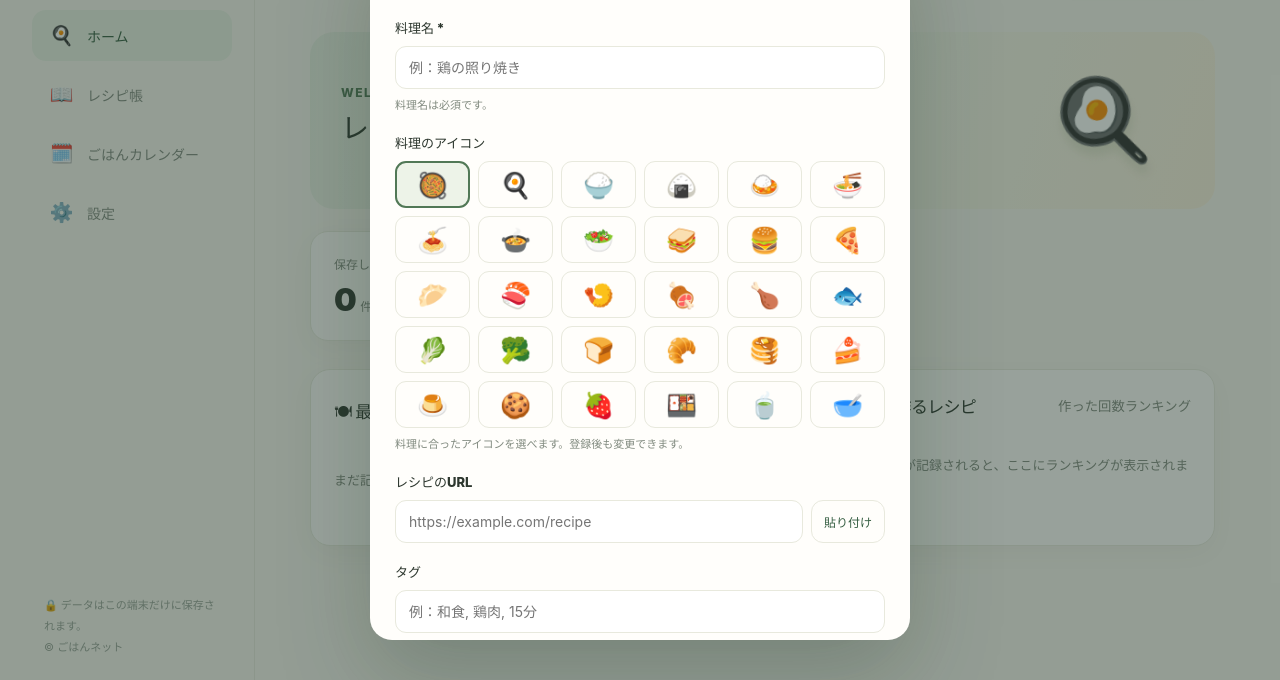
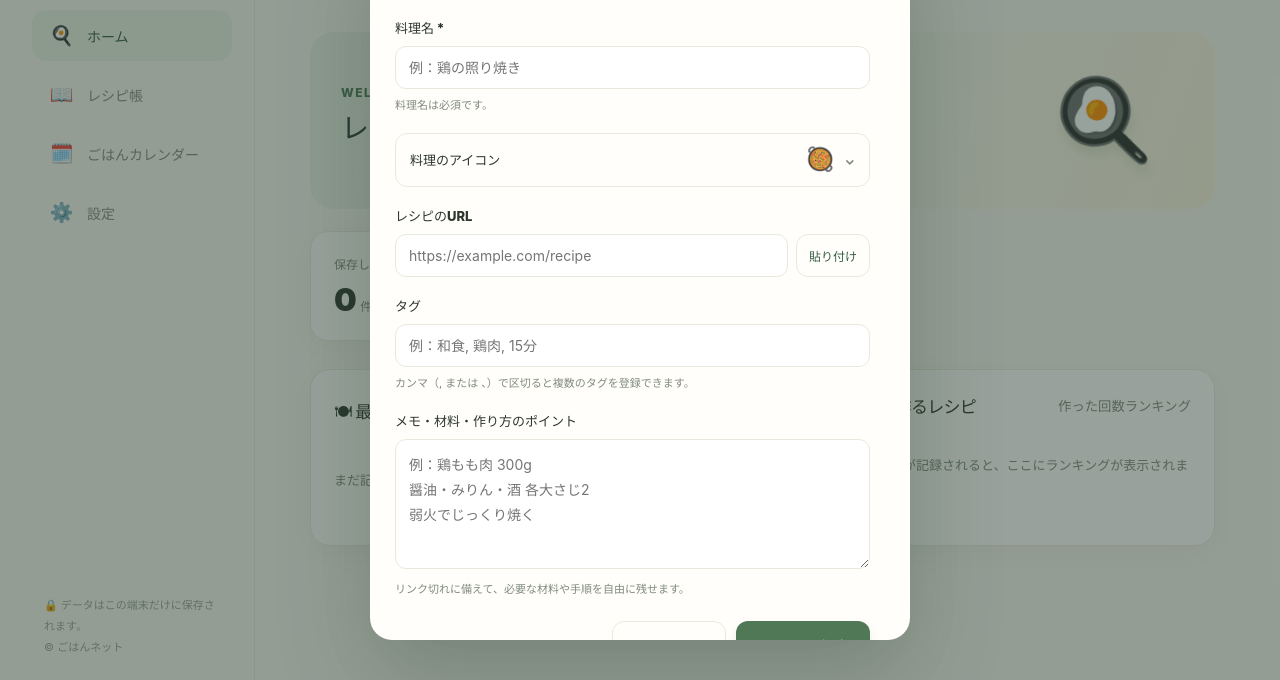
Before and after one commit to nmtnmy/gohan-net, a plain HTML site: page index.html in a window 1280 px wide. Both pictures are taken after a click on the button "＋ レシピを追加". Shown: the part 120-800 px from the top of the page. Drawn offline with Linux system fonts and the light colour scheme.

Commit message:
Update gohan-net to v1.4.6
レシピを追加モーダルでの細かい挙動を修正（アイコンの任意選択化、PC版での表示崩れ）

```diff
--- a/index.html
+++ b/index.html
@@ -92,6 +92,20 @@
     .recipe-icon-choice{display:grid;place-items:center;min-height:47px;font-size:25px;border:1px solid var(--line);border-radius:11px;background:var(--paper);transition:border-color .15s,background .15s}
     .recipe-icon-choice.selected{border:2px solid var(--green);background:var(--pale)}
     .recipe-icon-choice:hover{border-color:var(--green)}
+    /* v1.4.6: keep scrollbars inside the modal instead of clipping the rounded edge */
+    .modal{display:flex;flex-direction:column;overflow:hidden}
+    .modal-top{flex:0 0 auto}
+    .modal-body{flex:1 1 auto;min-height:0;overflow-y:auto;overscroll-behavior:contain;scrollbar-gutter:stable}
+    /* Collapsible recipe icon picker: selected icon stays visible in the header */
+    .recipe-icon-details{border:1px solid var(--line);border-radius:12px;background:var(--paper);overflow:hidden}
+    .recipe-icon-summary{display:flex;align-items:center;gap:10px;padding:12px 14px;cursor:pointer;font-size:13px;font-weight:850;list-style:none;user-select:none}
+    .recipe-icon-summary::-webkit-details-marker{display:none}
+    .recipe-icon-summary:focus-visible{outline:2px solid var(--green);outline-offset:-2px}
+    .recipe-icon-preview{margin-left:auto;font-size:23px;line-height:1.2}
+    .recipe-icon-chevron{font-size:13px;color:var(--muted);transition:transform .15s}
+    .recipe-icon-details[open] .recipe-icon-chevron{transform:rotate(180deg)}
+    .recipe-icon-panel{padding:12px 14px 15px;border-top:1px solid var(--line)}
+    .recipe-icon-panel .form-help{margin-top:10px}
     @media(max-width:380px){.recipe-icon-grid{grid-template-columns:repeat(5,minmax(0,1fr))}}
   </style>
 </head>
@@ -183,7 +197,7 @@ function openModal(title,node){$('#modal-title').textContent=title;$('#modal-con
 function closeModal(){$('#modal-overlay').classList.remove('open');document.body.style.overflow='';$('#modal-content').replaceChildren();}
 function field(label,type,value,placeholder,required=false){const wrap=elem('div','form-field'),l=elem('label','form-label',label),control=type==='textarea'?elem('textarea','form-textarea'):type==='select'?elem('select','form-select'):elem('input','form-input');if(type!=='textarea'&&type!=='select')control.type=type;control.value=value||'';if(placeholder)control.placeholder=placeholder;control.required=required;control.id=`field-${uid()}`;l.htmlFor=control.id;wrap.append(l,control);return {wrap,control};}
 function openRecipeForm(id=null){const existing=id?recipeById(id):null;if(id&&!existing)return;const form=elem('form','');const name=field('料理名 *','text',existing?.name,'例：鶏の照り焼き',true),url=field('レシピのURL','url',existing?.url,'https://example.com/recipe'),tags=field('タグ','text',existing?.tags.join(', '),'例：和食, 鶏肉, 15分'),memo=field('メモ・材料・作り方のポイント','textarea',existing?.memo,'例：鶏もも肉 300g\n醤油・みりん・酒 各大さじ2\n弱火でじっくり焼く');name.control.maxLength=160;url.control.maxLength=2048;tags.control.maxLength=1000;memo.control.maxLength=15000;
- const iconField=elem('div','form-field'),iconLabel=elem('div','form-label','料理のアイコン'),iconGrid=elem('div','recipe-icon-grid');iconGrid.setAttribute('role','group');iconGrid.setAttribute('aria-label','料理のアイコンを選択');let chosenIcon=recipeIcon(existing);RECIPE_ICONS.forEach(emoji=>{const choice=button(emoji,'recipe-icon-choice',()=>{chosenIcon=emoji;iconGrid.querySelectorAll('button').forEach(b=>{const selected=b.textContent===chosenIcon;b.classList.toggle('selected',selected);b.setAttribute('aria-pressed',String(selected));});});choice.setAttribute('aria-label',`${emoji} をアイコンに設定`);choice.setAttribute('aria-pressed',String(emoji===chosenIcon));choice.classList.toggle('selected',emoji===chosenIcon);iconGrid.append(choice);});iconField.append(iconLabel,iconGrid,elem('p','form-help','料理に合ったアイコンを選べます。登録後も変更できます。'));
+ const iconField=elem('div','form-field'),iconDetails=elem('details','recipe-icon-details'),iconSummary=elem('summary','recipe-icon-summary'),iconGrid=elem('div','recipe-icon-grid'),iconPanel=elem('div','recipe-icon-panel');let chosenIcon=recipeIcon(existing);const iconPreview=elem('span','recipe-icon-preview',chosenIcon);iconPreview.setAttribute('aria-hidden','true');iconSummary.append(elem('span','','料理のアイコン'),iconPreview,elem('span','recipe-icon-chevron','⌄'));iconGrid.setAttribute('role','group');iconGrid.setAttribute('aria-label','料理のアイコンを選択');RECIPE_ICONS.forEach(emoji=>{const choice=button(emoji,'recipe-icon-choice',()=>{chosenIcon=emoji;iconPreview.textContent=emoji;iconGrid.querySelectorAll('button').forEach(b=>{const selected=b.textContent===chosenIcon;b.classList.toggle('selected',selected);b.setAttribute('aria-pressed',String(selected));});});choice.setAttribute('aria-label',`${emoji} をアイコンに設定`);choice.setAttribute('aria-pressed',String(emoji===chosenIcon));choice.classList.toggle('selected',emoji===chosenIcon);iconGrid.append(choice);});iconPanel.append(iconGrid,elem('p','form-help','料理に合ったアイコンを選べます。登録後も変更できます。'));iconDetails.append(iconSummary,iconPanel);iconField.append(iconDetails);
  const urlRow=elem('div','url-input-row');url.control.parentNode.removeChild(url.control);urlRow.append(url.control,button('貼り付け','outline url-paste-button',async()=>{if(!navigator.clipboard?.readText){toast('このブラウザでは自動貼り付けできません。入力欄を長押しして貼り付けてください');url.control.focus();return;}try{const text=(await navigator.clipboard.readText()).trim();if(!text){toast('クリップボードに文字がありません');return;}url.control.value=text;url.control.dispatchEvent(new Event('input',{bubbles:true}));url.control.focus();toast('URL欄に貼り付けました');}catch(e){toast('貼り付けが許可されませんでした。入力欄を長押しして貼り付けてください');url.control.focus();}}));url.wrap.append(urlRow);
  name.wrap.append(elem('p','form-help','料理名は必須です。'));tags.wrap.append(elem('p','form-help','カンマ（, または 、）で区切ると複数のタグを登録できます。'));memo.wrap.append(elem('p','form-help','リンク切れに備えて、必要な材料や手順を自由に残せます。'));form.append(name.wrap,iconField,url.wrap,tags.wrap,memo.wrap);const actions=elem('div','form-actions');actions.append(button('キャンセル','outline',closeModal));const submit=elem('button','primary',existing?'変更を保存':'レシピを保存');submit.type='submit';actions.append(submit);form.append(actions);form.addEventListener('submit',e=>{e.preventDefault();const title=name.control.value.trim(),raw=url.control.value.trim();if(!title){toast('料理名を入力してください');name.control.focus();return;}const link=raw?safeUrl(raw):'';if(raw&&!link){toast('http または https で始まるURLを入力してください');url.control.focus();return;}const list=Array.from(new Set(tags.control.value.split(/[,、，\n]+/).map(x=>x.trim().slice(0,30)).filter(Boolean))).slice(0,30);const record={id:existing?.id||uid(),name:title.slice(0,160),url:link,tags:list,memo:memo.control.value.slice(0,15000),icon:chosenIcon,createdAt:existing?.createdAt||Date.now()};const next={...state,recipes:existing?state.recipes.map(r=>r.id===existing.id?record:r):[record,...state.recipes]};if(commit(next)){closeModal();toast(existing?'レシピを更新しました':'レシピを保存しました');navigate('recipes');}});openModal(existing?'レシピを編集':'レシピを追加',form);}
 function recipeShareText(r){return [`【料理名】\n${r.name}`,`【URL】\n${r.url||'なし'}`,`【メモ】\n${r.memo||'なし'}`].join('\n\n');}
```
